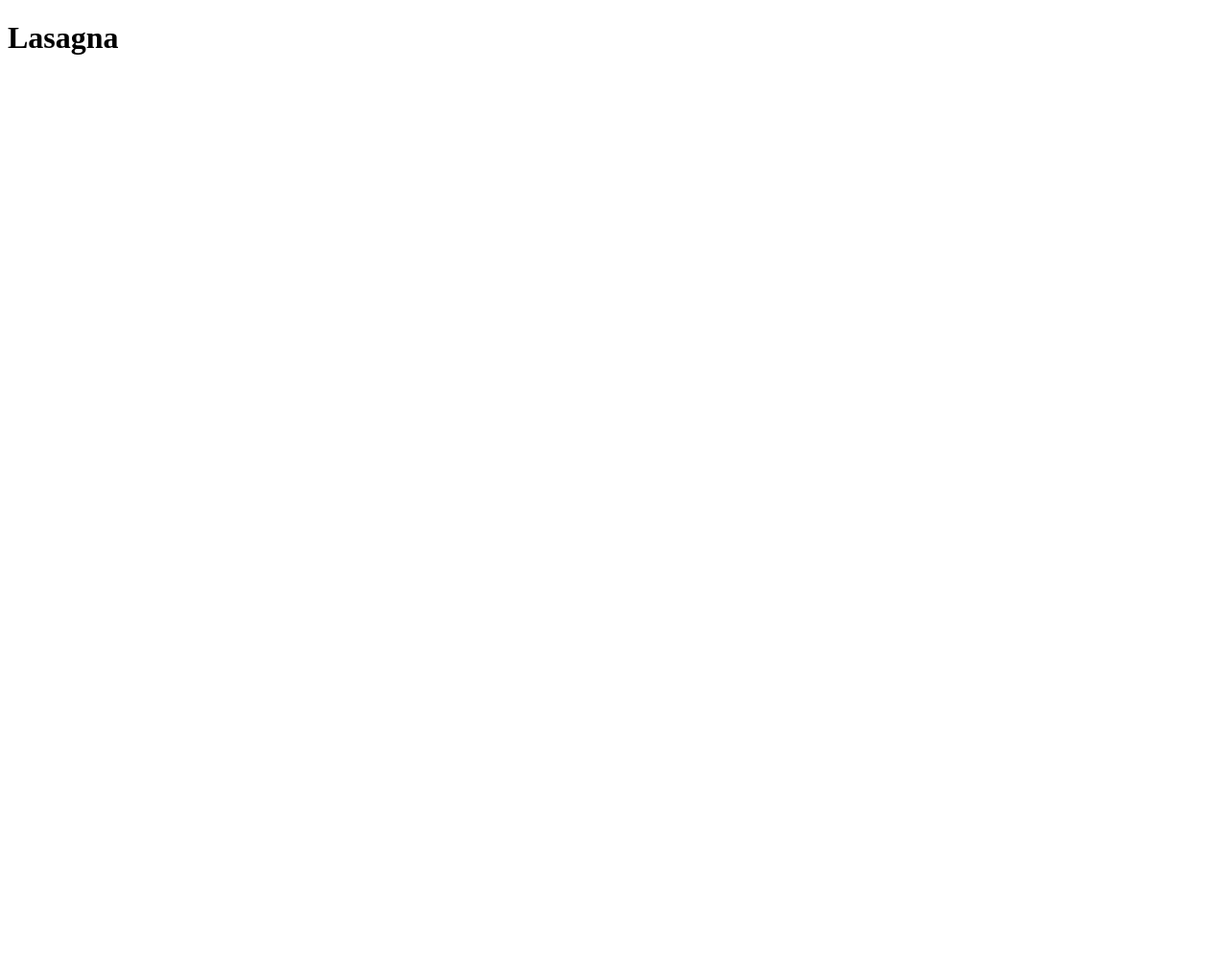
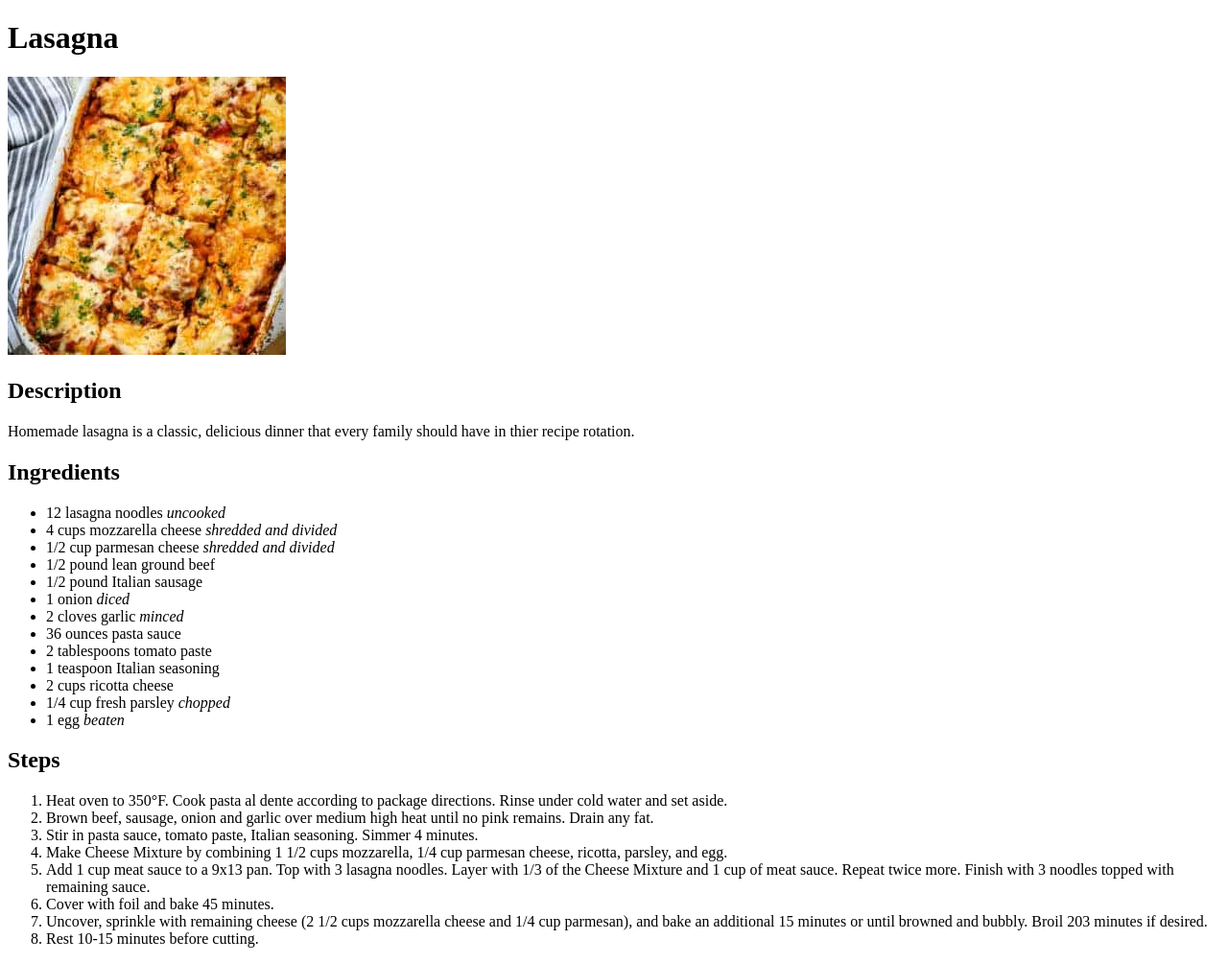
Before and after one commit to drewg73/odin-recipes, a plain HTML site: page recipes/lasagna.html in a window 1280 px wide. Shown: the whole page at 96% size. Before the commit the page ends 800 px from the top, so only its background shows below. Drawn offline with Linux system fonts and the light colour scheme.

Commit message:
Added recipe and image (lasagna.jpeg) to lasagna.html

```diff
--- a/recipes/lasagna.html
+++ b/recipes/lasagna.html
@@ -8,5 +8,67 @@
 </head>
 <body>
     <h1>Lasagna</h1>
+
+    <img src="../img/lasagna.jpeg" alt="Lasagna">
+
+    <h2>Description</h2>
+
+    <p>
+        Homemade lasagna is a classic, delicious dinner that every family
+        should have in thier recipe rotation.
+    </p>
+
+    <h2>Ingredients</h2>
+
+    <ul>
+        <li>12 lasagna noodles <em>uncooked</em></li>
+        <li>4 cups mozzarella cheese <em>shredded and divided</em></li>
+        <li>1/2 cup parmesan cheese <em>shredded and divided</em></li>
+        <li>1/2 pound lean ground beef</li>
+        <li>1/2 pound Italian sausage</li>
+        <li>1 onion <em>diced</em></li>
+        <li>2 cloves garlic <em>minced</em></li>
+        <li>36 ounces pasta sauce</li>
+        <li>2 tablespoons tomato paste</li>
+        <li>1 teaspoon Italian seasoning</li>
+        <li>2 cups ricotta cheese</li>
+        <li>1/4 cup fresh parsley <em>chopped</em></li>
+        <li>1 egg <em>beaten</em></li>
+    </ul>
+
+    <h2>Steps</h2>
+
+    <ol>
+        <li>
+            Heat oven to 350°F. Cook pasta al dente according to
+            package directions. Rinse under cold water and set aside.
+        </li>
+        <li>
+            Brown beef, sausage, onion and garlic over medium high heat
+            until no pink remains. Drain any fat.
+        </li>
+        <li>
+            Stir in pasta sauce, tomato paste, Italian seasoning.
+            Simmer 4 minutes.
+        </li>
+        <li>
+            Make Cheese Mixture by combining 1 1/2 cups mozzarella, 1/4
+            cup parmesan cheese, ricotta, parsley, and egg.
+        </li>
+        <li>
+            Add 1 cup meat sauce to a 9x13 pan. Top with 3 lasagna
+            noodles. Layer with 1/3 of the Cheese Mixture and 1 cup of
+            meat sauce. Repeat twice more. Finish with 3 noodles topped
+            with remaining sauce.
+        </li>
+        <li>Cover with foil and bake 45 minutes.</li>
+        <li>
+            Uncover, sprinkle with remaining cheese (2 1/2 cups
+            mozzarella cheese and 1/4 cup parmesan), and bake an
+            additional 15 minutes or until browned and bubbly.
+            Broil 203 minutes if desired.
+        </li>
+        <li>Rest 10-15 minutes before cutting.</li>
+    </ol>
 </body>
 </html>
```
Also changed, not shown: img/lasagna.jpeg (added).
